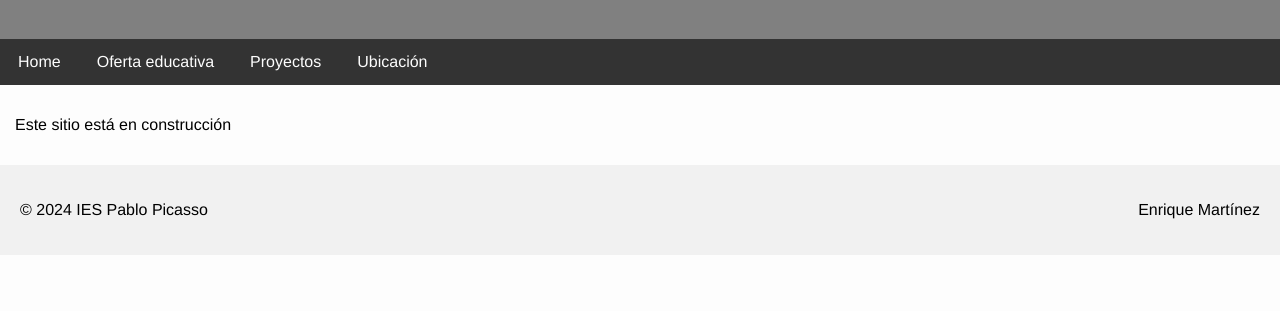
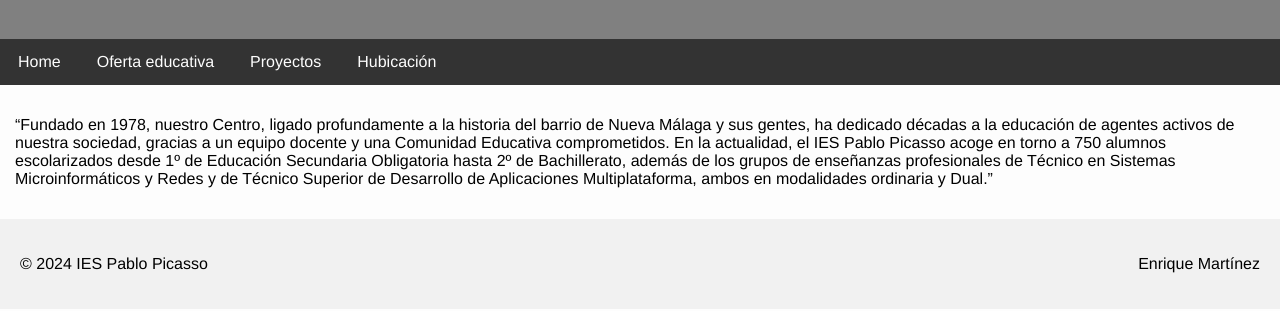
Before and after one commit to abuearr/ExamenGIT_Anabel, a plain HTML site: page index.html in a window 1280 px wide. Shown: the part 81-392 px from the top of the page. Drawn offline with Linux system fonts and the light colour scheme.

Commit message:
Texto principal modificado

```diff
--- a/index.html
+++ b/index.html
@@ -14,12 +14,21 @@
         <a href="#">Home</a>
         <a href="#">Oferta educativa</a>
         <a href="#">Proyectos</a>
-        <a href="#">Ubicación</a>
+        <a href="#">Hubicación</a>
     </div>
     <div class="contenido">
 
         <p>
-            Este sitio está en construcción
+            “Fundado en 1978, nuestro Centro, ligado profundamente a la historia del barrio de
+            Nueva Málaga y sus gentes, ha dedicado décadas a la educación de agentes activos de
+            nuestra sociedad, gracias a un equipo docente y una Comunidad Educativa
+            comprometidos.
+            En la actualidad, el IES Pablo Picasso acoge en torno a 750 alumnos escolarizados desde
+            1º de Educación Secundaria Obligatoria hasta 2º de Bachillerato, además de los grupos
+            de enseñanzas profesionales de Técnico en Sistemas Microinformáticos y Redes y de
+            Técnico Superior de Desarrollo de Aplicaciones Multiplataforma, ambos en modalidades
+            ordinaria y Dual.”
+
         </p>
 
     </div>
```
